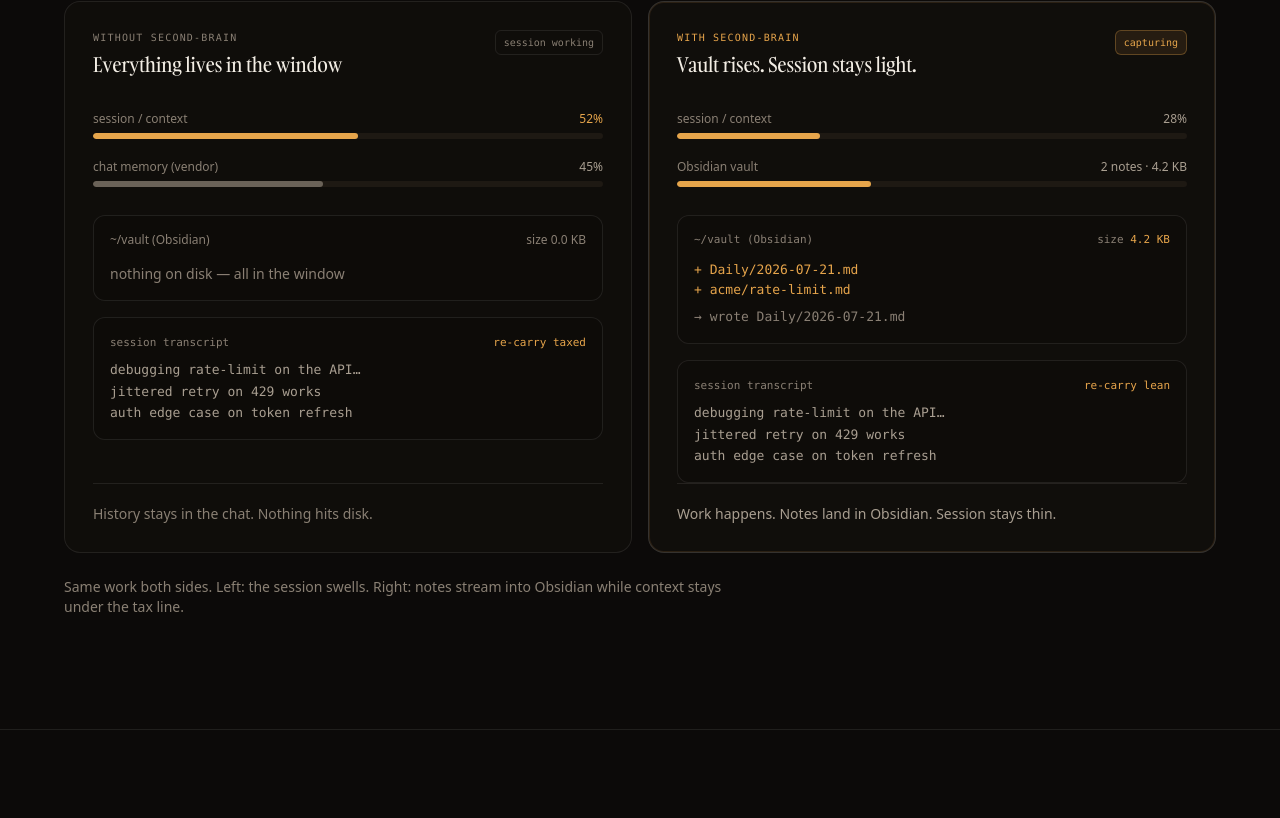
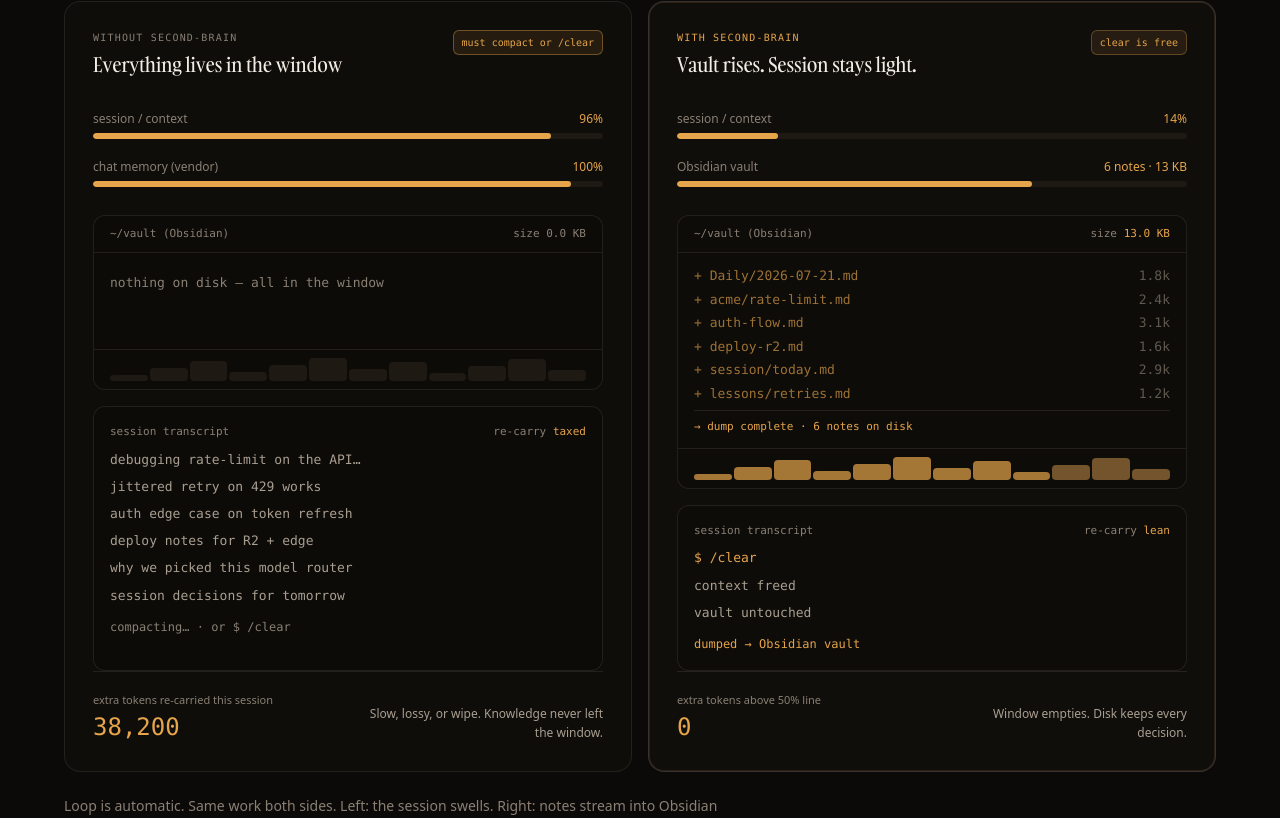
Before and after one commit to SirCharan/second-brain, a Next.js app in the folder site-final/: page / in a window 1280 px wide. Shown: the part 1479-2297 px from the top of the page. Built offline with nearby package versions, Linux system fonts and the light colour scheme.

Commit message:
site-final: animate context tax from cinema story loop
Four-phase fill→pressure→choice→aftermath on both panels.
Bars, vault notes, badges, and re-carry counters step with the loop.

```diff
--- a/site-final/app/components/ContextTax.tsx
+++ b/site-final/app/components/ContextTax.tsx
@@ -1,38 +1,238 @@
+"use client";
+
+import { useEffect, useState } from "react";
+
 /**
- * Before / after: session bloat vs vault on disk.
- * Simpler than site-v2 ContextStory — static, scannable, no phase machine.
+ * Animated before/after context story — phases from second-brain-cinema,
+ * layout/copy aligned to the final landing screenshot.
  */
 
-function Bar({
-  label,
-  value,
-  maxLabel,
-  fill,
-  warn = false,
-}: {
-  label: string;
-  value: number;
-  maxLabel: string;
-  fill: string;
-  warn?: boolean;
-}) {
-  return (
-    <div>
-      <div className="mb-1.5 flex items-baseline justify-between gap-3 text-xs">
-        <span className="text-ink-faint">{label}</span>
-        <span className={warn ? "text-accent" : "text-ink-dim"}>{maxLabel}</span>
-      </div>
-      <div className="h-1.5 overflow-hidden rounded-full bg-surface-2">
-        <div
-          className="h-full rounded-full transition-[width]"
-          style={{ width: `${Math.min(100, value)}%`, background: fill }}
-        />
-      </div>
-    </div>
-  );
+type Phase = "fill" | "pressure" | "choice" | "aftermath";
+
+const PHASE_ORDER: Phase[] = ["fill", "pressure", "choice", "aftermath"];
+const PHASE_MS: Record<Phase, number> = {
+  fill: 3600,
+  pressure: 3000,
+  choice: 3200,
+  aftermath: 3800,
+};
+
+const MESSAGES = [
+  "debugging rate-limit on the API…",
+  "jittered retry on 429 works",
+  "auth edge case on token refresh",
+  "deploy notes for R2 + edge",
+  "why we picked this model router",
+  "session decisions for tomorrow",
+];
+
+type VaultNote = { path: string; kb: number };
+
+const VAULT_NOTES: VaultNote[] = [
+  { path: "Daily/2026-07-21.md", kb: 1.8 },
+  { path: "acme/rate-limit.md", kb: 2.4 },
+  { path: "auth-flow.md", kb: 3.1 },
+  { path: "deploy-r2.md", kb: 1.6 },
+  { path: "session/today.md", kb: 2.9 },
+  { path: "lessons/retries.md", kb: 1.2 },
+];
+
+type PanelState = {
+  ctxPct: number;
+  memPct: number;
+  tokensWasted: number;
+  lines: string[];
+  vault: VaultNote[];
+  vaultKb: number;
+  writeEvent: string | null;
+  badge: string;
+  badgeTone: "neutral" | "warn" | "danger" | "ok";
+  action: string | null;
+  footer: string;
+};
+
+function sumKb(notes: VaultNote[]) {
+  return Math.round(notes.reduce((s, n) => s + n.kb, 0) * 10) / 10;
+}
+
+function withoutState(phase: Phase): PanelState {
+  switch (phase) {
+    case "fill":
+      return {
+        ctxPct: 52,
+        memPct: 45,
+        tokensWasted: 0,
+        lines: MESSAGES.slice(0, 3),
+        vault: [],
+        vaultKb: 0,
+        writeEvent: null,
+        badge: "session working",
+        badgeTone: "neutral",
+        action: null,
+        footer: "History stays in the chat. Nothing hits disk.",
+      };
+    case "pressure":
+      return {
+        ctxPct: 78,
+        memPct: 82,
+        tokensWasted: 18_400,
+        lines: MESSAGES.slice(0, 5),
+        vault: [],
+        vaultKb: 0,
+        writeEvent: null,
+        badge: "past 50% · tax starts",
+        badgeTone: "warn",
+        action: null,
+        footer: "Every query re-sends the fat history. Vault still empty.",
+      };
+    case "choice":
+      return {
+        ctxPct: 96,
+        memPct: 100,
+        tokensWasted: 38_200,
+        lines: MESSAGES,
+        vault: [],
+        vaultKb: 0,
+        writeEvent: null,
+        badge: "must compact or /clear",
+        badgeTone: "danger",
+        action: "compacting… · or $ /clear",
+        footer: "Slow, lossy, or wipe. Knowledge never left the window.",
+      };
+    case "aftermath":
+      return {
+        ctxPct: 6,
+        memPct: 0,
+        tokensWasted: 52_800,
+        lines: ["(window empty)", "who were we again?"],
+        vault: [],
+        vaultKb: 0,
+        writeEvent: null,
+        badge: "amnesia + bill",
+        badgeTone: "danger",
+        action: null,
+        footer: "Tokens spent. Plot gone. Vault still empty.",
+      };
+  }
+}
+
+function withState(phase: Phase): PanelState {
+  switch (phase) {
+    case "fill": {
+      const vault = VAULT_NOTES.slice(0, 2);
+      return {
+        ctxPct: 28,
+        memPct: 0,
+        tokensWasted: 0,
+        lines: MESSAGES.slice(0, 3),
+        vault,
+        vaultKb: sumKb(vault),
+        writeEvent: "→ wrote Daily/2026-07-21.md",
+        badge: "capturing",
+        badgeTone: "ok",
+        action: null,
+        footer: "Work happens. Notes land in Obsidian. Session stays thin.",
+      };
+    }
+    case "pressure": {
+      const vault = VAULT_NOTES.slice(0, 4);
+      return {
+        ctxPct: 31,
+        memPct: 0,
+        tokensWasted: 0,
+        lines: MESSAGES.slice(0, 4),
+        vault,
+        vaultKb: sumKb(vault),
+        writeEvent: "→ wrote auth-flow.md · deploy-r2.md",
+        badge: "vault rising",
+        badgeTone: "ok",
+        action: "session flat · vault +8.9 KB",
+        footer: "More knowledge. Not more context. Under the 50% tax line.",
+      };
+    }
+    case "choice": {
+      const vault = VAULT_NOTES.slice(0, 6);
+      return {
+        ctxPct: 14,
+        memPct: 0,
+        tokensWasted: 0,
+        lines: ["$ /clear", "context freed", "vault untouched"],
+        vault,
+        vaultKb: sumKb(vault),
+        writeEvent: "→ dump complete · 6 notes on disk",
+        badge: "clear is free",
+        badgeTone: "ok",
+        action: "dumped → Obsidian vault",
+        footer: "Window empties. Disk keeps every decision.",
+      };
+    }
+    case "aftermath": {
+      const vault = VAULT_NOTES;
+      return {
+        ctxPct: 19,
+        memPct: 0,
+        tokensWasted: 0,
+        lines: [
+          "new session · Claude",
+          "↳ recalled acme/rate-limit.md ✓",
+          "↳ recalled auth-flow.md ✓",
+        ],
+        vault,
+        vaultKb: sumKb(vault),
+        writeEvent: "← recall from vault (not re-typed)",
+        badge: "recalling",
+        badgeTone: "ok",
+        action: null,
+        footer: "Pick up cold. Only the relevant notes re-enter the window.",
+      };
+    }
+  }
+}
+
+function prefersReducedMotion() {
+  if (typeof window === "undefined") return true;
+  return window.matchMedia("(prefers-reduced-motion: reduce)").matches;
 }
 
 export default function ContextTax() {
+  const [phase, setPhase] = useState<Phase>("fill");
+  const [tick, setTick] = useState(0);
+  const [reduced, setReduced] = useState(false);
+
+  useEffect(() => {
+    setReduced(prefersReducedMotion());
+  }, []);
+
+  useEffect(() => {
+    if (reduced) {
+      setPhase("fill");
+      return;
+    }
+    let cancelled = false;
+    let phaseIdx = 0;
+    let timer = 0;
+
+    const run = () => {
+      if (cancelled) return;
+      const p = PHASE_ORDER[phaseIdx];
+      setPhase(p);
+      setTick((t) => t + 1);
+      timer = window.setTimeout(() => {
+        phaseIdx = (phaseIdx + 1) % PHASE_ORDER.length;
+        run();
+      }, PHASE_MS[p]);
+    };
+
+    run();
+    return () => {
+      cancelled = true;
+      window.clearTimeout(timer);
+    };
+  }, [reduced]);
+
+  const without = withoutState(phase);
+  const withSb = withState(phase);
+
   return (
     <section id="context" className="border-t border-line px-6 py-24 sm:px-10 sm:py-28">
       <div className="mx-auto max-w-6xl">
@@ -53,131 +253,298 @@ export default function ContextTax() {
         </div>
 
         <div className="mt-14 grid gap-4 lg:grid-cols-2">
-          {/* WITHOUT */}
-          <article className="flex flex-col rounded-2xl border border-line bg-surface/40 p-6 sm:p-7">
+          <StoryPanel
+            tone="bad"
+            eyebrow="Without second-brain"
+            title="Everything lives in the window"
+            state={without}
+            tick={tick}
+          />
+          <StoryPanel
+            tone="good"
+            eyebrow="With second-brain"
+            title="Vault rises. Session stays light."
+            state={withSb}
+            tick={tick}
+          />
+        </div>
+
+        <p className="mt-6 max-w-2xl text-sm text-ink-faint">
+          Loop is automatic. Same work both sides. Left: the session swells. Right:
+          notes stream into Obsidian while context stays under the tax line.
+        </p>
+      </div>
+    </section>
+  );
+}
+
+function StoryPanel({
+  tone,
+  eyebrow,
+  title,
+  state,
+  tick,
+}: {
+  tone: "bad" | "good";
+  eyebrow: string;
+  title: string;
+  state: PanelState;
+  tick: number;
+}) {
+  const barTone =
+    state.ctxPct >= 90 ? "danger" : state.ctxPct > 50 ? "warn" : tone === "good" ? "ok" : "neutral";
+
+  return (
+    <article
+      className={`flex min-h-[520px] flex-col rounded-2xl border p-6 sm:p-7 ${
+        tone === "good"
+          ? "border-line-strong bg-surface/60 shadow-[inset_0_0_0_1px_color-mix(in_oklab,var(--color-accent)_12%,transparent)]"
+          : "border-line bg-surface/40"
+      }`}
+    >
       <div className="flex items-start justify-between gap-3">
         <div>
-                <p className="font-mono text-[10px] tracking-[0.12em] text-ink-faint uppercase">
-                  Without second-brain
+          <p
+            className={`font-mono text-[10px] tracking-[0.12em] uppercase ${
+              tone === "good" ? "text-accent" : "text-ink-faint"
+            }`}
+          >
+            {eyebrow}
           </p>
-                <h3 className="mt-1.5 font-display text-xl leading-snug">
-                  Everything lives in the window
-                </h3>
+          <h3 className="mt-1.5 font-display text-xl leading-snug">{title}</h3>
         </div>
-              <span className="shrink-0 rounded-md border border-line px-2 py-1 font-mono text-[10px] text-ink-faint">
-                session working
-              </span>
+        <Badge label={state.badge} tone={state.badgeTone} />
       </div>
 
       <div className="mt-8 space-y-5">
         <Bar
           label="session / context"
-                value={52}
-                maxLabel="52%"
-                fill="var(--color-accent)"
-                warn
+          value={state.ctxPct}
+          maxLabel={`${Math.round(state.ctxPct)}%`}
+          tone={barTone}
         />
+        {tone === "bad" ? (
           <Bar
             label="chat memory (vendor)"
-                value={45}
-                maxLabel="45%"
-                fill="color-mix(in oklab, var(--color-ink-dim) 55%, transparent)"
+            value={state.memPct}
+            maxLabel={`${Math.round(state.memPct)}%`}
+            tone={state.memPct > 50 ? "warn" : "neutral"}
           />
+        ) : (
+          <Bar
+            label="Obsidian vault"
+            value={Math.min(100, state.vaultKb * 6)}
+            maxLabel={
+              state.vaultKb > 0
+                ? `${state.vault.length} notes · ${state.vaultKb} KB`
+                : "0 notes · 0 KB"
+            }
+            tone={state.vaultKb > 0 ? "ok" : "neutral"}
+          />
+        )}
       </div>
 
-            <div className="mt-7 rounded-xl border border-line bg-bg/50 p-4">
-              <div className="flex items-center justify-between text-xs text-ink-faint">
-                <span>~/vault (Obsidian)</span>
-                <span>size 0.0 KB</span>
+      <VaultPanel
+        notes={state.vault}
+        vaultKb={state.vaultKb}
+        writeEvent={state.writeEvent}
+        tick={tick}
+        emptyHint={
+          tone === "bad" ? "nothing on disk — all in the window" : "waiting for capture…"
+        }
+      />
+
+      <div className="mt-4 min-h-[112px] flex-1 rounded-xl border border-line bg-bg/50 p-4 font-mono text-[13px] leading-relaxed">
+        <div className="mb-2 flex justify-between text-[11px] text-ink-faint">
+          <span>session transcript</span>
+          <span>
+            re-carry{" "}
+            <span className={state.ctxPct > 50 ? "text-accent" : "text-accent"}>
+              {state.ctxPct > 50 ? "taxed" : "lean"}
+            </span>
+          </span>
         </div>
-              <p className="mt-4 text-sm text-ink-faint">nothing on disk — all in the window</p>
+        <ul className="space-y-1.5 text-ink-dim">
+          {state.lines.map((line, i) => (
+            <li
+              key={`${tick}-${i}-${line}`}
+              className={
+                line.startsWith("$") || line.startsWith("↳")
+                  ? "text-accent"
+                  : line.startsWith("(")
+                    ? "text-ink-faint"
+                    : ""
+              }
+            >
+              {line}
+            </li>
+          ))}
+        </ul>
+        {state.action && (
+          <p
+            className={`mt-3 text-[12px] ${
+              tone === "good" ? "text-accent" : "text-ink-faint"
+            }`}
+          >
+            {state.action}
+          </p>
+        )}
       </div>
 
-            <div className="mt-4 rounded-xl border border-line bg-bg/50 p-4 font-mono text-[13px] leading-relaxed text-ink-dim">
-              <div className="mb-2 flex justify-between text-[11px] text-ink-faint">
-                <span>session transcript</span>
-                <span className="text-accent">re-carry taxed</span>
+      <div className="mt-auto flex items-end justify-between gap-3 border-t border-line pt-5">
+        <div>
+          <p className="text-[11px] text-ink-faint">
+            {tone === "bad"
+              ? "extra tokens re-carried this session"
+              : "extra tokens above 50% line"}
+          </p>
+          <p
+            className={`mt-0.5 font-mono text-xl tabular-nums sm:text-2xl ${
+              tone === "bad" && state.tokensWasted > 0 ? "text-accent" : "text-accent"
+            }`}
+          >
+            {state.tokensWasted.toLocaleString()}
+          </p>
         </div>
-              <p>debugging rate-limit on the API…</p>
-              <p>jittered retry on 429 works</p>
-              <p>auth edge case on token refresh</p>
+        <p className="max-w-[15rem] text-right text-xs leading-relaxed text-ink-dim">
+          {state.footer}
+        </p>
       </div>
+    </article>
+  );
+}
 
-            <p className="mt-auto border-t border-line pt-5 text-sm text-ink-faint">
-              History stays in the chat. Nothing hits disk.
-            </p>
-          </article>
+function Bar({
+  label,
+  value,
+  maxLabel,
+  tone,
+}: {
+  label: string;
+  value: number;
+  maxLabel: string;
+  tone: "neutral" | "warn" | "danger" | "ok";
+}) {
+  const fill =
+    tone === "ok" || tone === "warn" || tone === "danger"
+      ? "var(--color-accent)"
+      : "color-mix(in oklab, var(--color-ink-dim) 55%, transparent)";
 
-          {/* WITH */}
-          <article className="flex flex-col rounded-2xl border border-line-strong bg-surface/60 p-6 shadow-[inset_0_0_0_1px_color-mix(in_oklab,var(--color-accent)_12%,transparent)] sm:p-7">
-            <div className="flex items-start justify-between gap-3">
-              <div>
-                <p className="font-mono text-[10px] tracking-[0.12em] text-accent uppercase">
-                  With second-brain
-                </p>
-                <h3 className="mt-1.5 font-display text-xl leading-snug">
-                  Vault rises. Session stays light.
-                </h3>
-              </div>
-              <span className="shrink-0 rounded-md border border-accent/30 bg-accent/10 px-2 py-1 font-mono text-[10px] text-accent">
-                capturing
-              </span>
-            </div>
-
-            <div className="mt-8 space-y-5">
-              <Bar
-                label="session / context"
-                value={28}
-                maxLabel="28%"
-                fill="var(--color-accent)"
-              />
+  return (
     <div>
       <div className="mb-1.5 flex items-baseline justify-between gap-3 text-xs">
-                  <span className="text-ink-faint">Obsidian vault</span>
-                  <span className="text-ink-dim">2 notes · 4.2 KB</span>
+        <span className="text-ink-faint">{label}</span>
+        <span
+          className={
+            tone === "warn" || tone === "danger" || tone === "ok"
+              ? "text-accent"
+              : "text-ink-dim"
+          }
+        >
+          {maxLabel}
+        </span>
       </div>
       <div className="h-1.5 overflow-hidden rounded-full bg-surface-2">
         <div
-                    className="h-full rounded-full bg-accent"
-                    style={{ width: "38%" }}
+          className="h-full rounded-full transition-[width] duration-700 ease-out motion-reduce:transition-none"
+          style={{ width: `${Math.min(100, value)}%`, background: fill }}
         />
       </div>
     </div>
-            </div>
+  );
+}
 
-            <div className="mt-7 rounded-xl border border-line bg-bg/50 p-4 font-mono text-[13px]">
-              <div className="mb-3 flex items-center justify-between text-[11px] text-ink-faint">
-                <span>~/vault (Obsidian)</span>
-                <span>
-                  size <span className="text-accent">4.2 KB</span>
+function Badge({
+  label,
+  tone,
+}: {
+  label: string;
+  tone: "neutral" | "warn" | "danger" | "ok";
+}) {
+  const cls =
+    tone === "ok"
+      ? "border-accent/30 bg-accent/10 text-accent"
+      : tone === "warn" || tone === "danger"
+        ? "border-accent/40 bg-accent/10 text-accent"
+        : "border-line text-ink-faint";
+  return (
+    <span
+      className={`shrink-0 rounded-md border px-2 py-1 font-mono text-[10px] transition-colors duration-500 ${cls}`}
+    >
+      {label}
+    </span>
+  );
+}
+
+function VaultPanel({
+  notes,
+  vaultKb,
+  writeEvent,
+  tick,
+  emptyHint,
+}: {
+  notes: VaultNote[];
+  vaultKb: number;
+  writeEvent: string | null;
+  tick: number;
+  emptyHint: string;
+}) {
+  return (
+    <div className="mt-7 rounded-xl border border-line bg-bg/50">
+      <div className="flex items-center justify-between border-b border-line px-4 py-2.5 text-[11px] text-ink-faint">
+        <span className="font-mono">~/vault (Obsidian)</span>
+        <span className="font-mono tabular-nums">
+          size{" "}
+          <span className={vaultKb > 0 ? "text-accent" : ""}>
+            {vaultKb.toFixed(1)} KB
+          </span>
         </span>
       </div>
-              <p className="text-accent">+ Daily/2026-07-21.md</p>
-              <p className="text-accent">+ acme/rate-limit.md</p>
-              <p className="mt-2 text-ink-faint">→ wrote Daily/2026-07-21.md</p>
+      <div className="min-h-[96px] px-4 py-3 font-mono text-[13px]">
+        {notes.length === 0 ? (
+          <p className="py-2 text-ink-faint">{emptyHint}</p>
+        ) : (
+          <ul className="space-y-1">
+            {notes.map((n) => (
+              <li
+                key={`${tick}-${n.path}`}
+                className="flex items-center justify-between gap-2 text-accent animate-[fadeIn_0.45s_ease-out]"
+              >
+                <span className="min-w-0 truncate">
+                  <span className="text-accent">+</span> {n.path}
+                </span>
+                <span className="shrink-0 tabular-nums text-ink-faint">
+                  {n.kb.toFixed(1)}k
+                </span>
+              </li>
+            ))}
+          </ul>
+        )}
+        {writeEvent && (
+          <p
+            key={`${tick}-write`}
+            className="mt-2 border-t border-line pt-2 text-[11px] text-accent"
+          >
+            {writeEvent}
+          </p>
+        )}
       </div>
-
-            <div className="mt-4 rounded-xl border border-line bg-bg/50 p-4 font-mono text-[13px] leading-relaxed text-ink-dim">
-              <div className="mb-2 flex justify-between text-[11px] text-ink-faint">
-                <span>session transcript</span>
-                <span className="text-accent">re-carry lean</span>
+      <div className="flex items-end gap-0.5 border-t border-line px-4 py-2">
+        {Array.from({ length: 12 }).map((_, i) => {
+          const filled = notes.length > 0 && i < Math.min(12, 2 + notes.length * 1.6);
+          const h = 6 + ((i * 7) % 18);
+          return (
+            <div
+              key={i}
+              className={`w-full rounded-sm transition-colors duration-500 motion-reduce:transition-none ${
+                filled ? "bg-accent/70" : "bg-surface-2"
+              }`}
+              style={{ height: h }}
+              aria-hidden
+            />
+          );
+        })}
       </div>
-              <p>debugging rate-limit on the API…</p>
-              <p>jittered retry on 429 works</p>
-              <p>auth edge case on token refresh</p>
     </div>
-
-            <p className="mt-auto border-t border-line pt-5 text-sm text-ink-dim">
-              Work happens. Notes land in Obsidian. Session stays thin.
-            </p>
-          </article>
-        </div>
-
-        <p className="mt-6 max-w-2xl text-sm text-ink-faint">
-          Same work both sides. Left: the session swells. Right: notes stream into
-          Obsidian while context stays under the tax line.
-        </p>
-      </div>
-    </section>
   );
 }
```
Also changed, not shown: site-final/app/globals.css (+17 -0 lines). Lines whose indentation alone changed are shown as unchanged.
